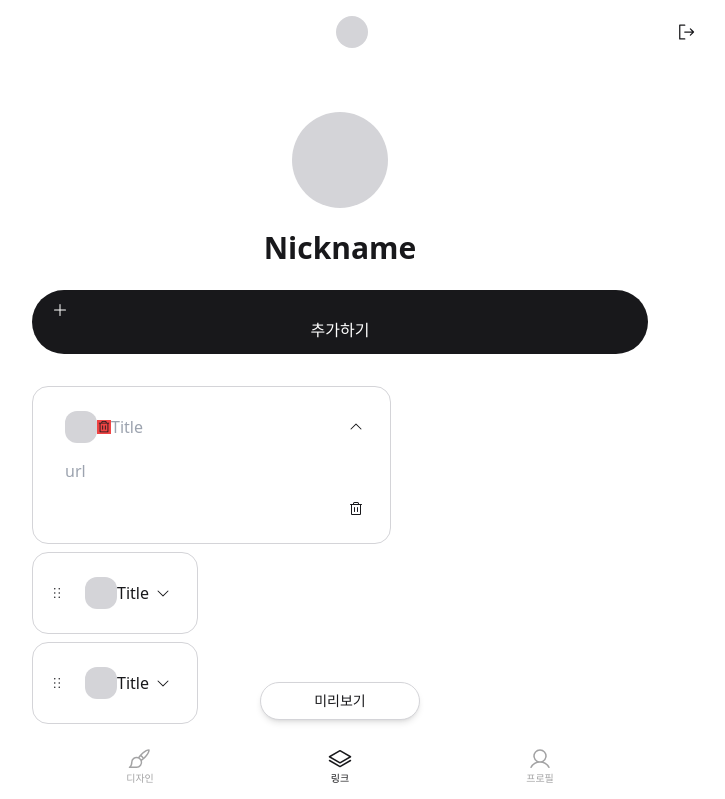
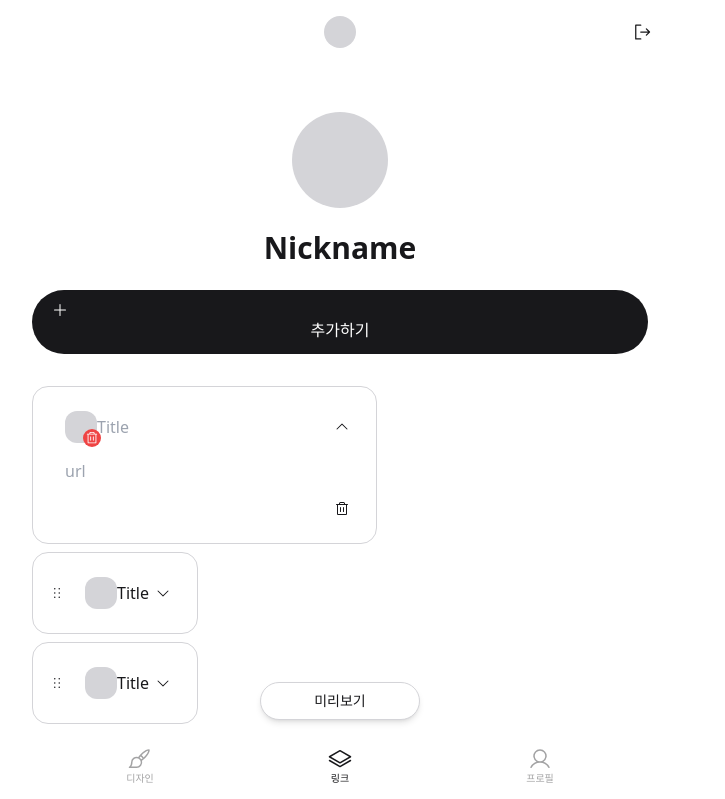
Before and after one commit to 2hundred2ne2/in_my_link, a Next.js app: page /links in a window 1280 px wide. Shown: the top 799 px of the page, without its empty margins (300-1025 px from the left). Built offline with nearby package versions, Linux system fonts and the light colour scheme.

Commit message:
ui: AppHeader을 페이지에 적용

```diff
--- a/src/app/(auth)/design/page.tsx
+++ b/src/app/(auth)/design/page.tsx
@@ -1,5 +1,11 @@
 import { SignOut } from "@phosphor-icons/react/dist/ssr";
 
+import {
+  AppHeader,
+  AppHeaderLeft,
+  AppHeaderCenter,
+  AppHeaderRight,
+} from "@/components/ui/app-header";
 import { Button } from "@/components/ui/button";
 import { Card } from "@/components/ui/card";
 import { Heading } from "@/components/ui/heading";
@@ -8,18 +14,18 @@ import { Tab, TabList, TabPanel, Tabs } from "@/components/ui/tabs";
 export default function DesignPage() {
   return (
     <>
-      <header className="fixed top-0 bg-background grid grid-cols-[1fr_50vw_1fr] h-16 w-full px-3 max-w-screen-sm">
-        <div></div>
-        <div className="flex justify-center items-center">
+      <AppHeader>
+        <AppHeaderLeft />
+        <AppHeaderCenter>
           <span className="w-8 h-8 bg-primary-300 rounded-full"></span>
-        </div>
-        <div className="flex justify-end items-center">
-          <button type="button" className="w-7 h-7 inline-flex items-center justify-center">
+        </AppHeaderCenter>
+        <AppHeaderRight>
+          <button type="button" className="w-7 h-7 -mr-2 inline-flex items-center justify-center">
             <SignOut size={20} />
             <span className="sr-only">로그아웃</span>
           </button>
-        </div>
-      </header>
+        </AppHeaderRight>
+      </AppHeader>
 
       <main className="min-h-dvh pt-16 pb-[68px]">
         <h1 className="sr-only">디자인</h1>
--- a/src/app/(auth)/links/page.tsx
+++ b/src/app/(auth)/links/page.tsx
@@ -7,6 +7,12 @@ import {
   Trash,
 } from "@phosphor-icons/react/dist/ssr";
 
+import {
+  AppHeader,
+  AppHeaderCenter,
+  AppHeaderLeft,
+  AppHeaderRight,
+} from "@/components/ui/app-header";
 import { Button } from "@/components/ui/button";
 import { Card } from "@/components/ui/card";
 import { Heading } from "@/components/ui/heading";
@@ -15,18 +21,18 @@ import { Text } from "@/components/ui/text";
 export default function LinksPage() {
   return (
     <>
-      <header className="fixed top-0 bg-background grid grid-cols-[1fr_50vw_1fr] h-16 w-full px-3 max-w-screen-sm">
-        <div></div>
-        <div className="flex justify-center items-center">
+      <AppHeader>
+        <AppHeaderLeft />
+        <AppHeaderCenter>
           <span className="w-8 h-8 bg-primary-300 rounded-full"></span>
-        </div>
-        <div className="flex justify-end items-center">
-          <button type="button" className="w-7 h-7 inline-flex items-center justify-center">
+        </AppHeaderCenter>
+        <AppHeaderRight>
+          <button type="button" className="w-7 h-7 -mr-2 inline-flex items-center justify-center">
             <SignOut size={20} />
             <span className="sr-only">로그아웃</span>
           </button>
-        </div>
-      </header>
+        </AppHeaderRight>
+      </AppHeader>
 
       <main className="min-h-dvh pt-16 pb-[68px]">
         <div className="flex flex-col items-center pt-12 px-3">
@@ -51,12 +57,17 @@ export default function LinksPage() {
               <Card variant="default" className="rounded-2xl flex flex-col p-0">
                 {/* header */}
                 <div className="flex items-center pl-6 py-4 pr-3">
-                  <button type="button">
-                    <span className="min-w-8 min-h-8 block bg-primary-300 rounded-xl"></span>
-                  </button>
-                  <button type="button" className="bg-danger min-w-4.5 min-h-4.5">
-                    <Trash size={14} />
-                  </button>
+                  <div className="relative flex items-center">
+                    <button type="button">
+                      <span className="min-w-8 min-h-8 block bg-primary-300 rounded-xl"></span>
+                    </button>
+                    <button
+                      type="button"
+                      className="absolute inline-flex text-foreground-inverted items-center justify-center bg-danger min-w-[18px] min-h-[18px] rounded-full -right-1 -bottom-1"
+                    >
+                      <Trash size={14} />
+                    </button>
+                  </div>
 
                   <input type="text" placeholder="Title" className="w-full" />
 
```
